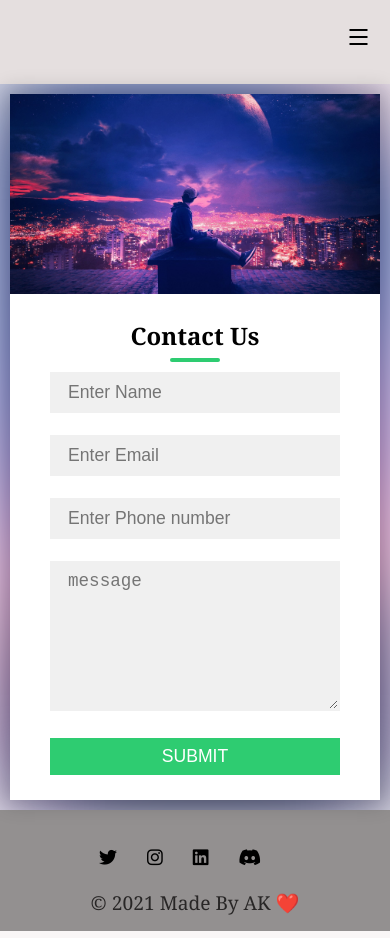
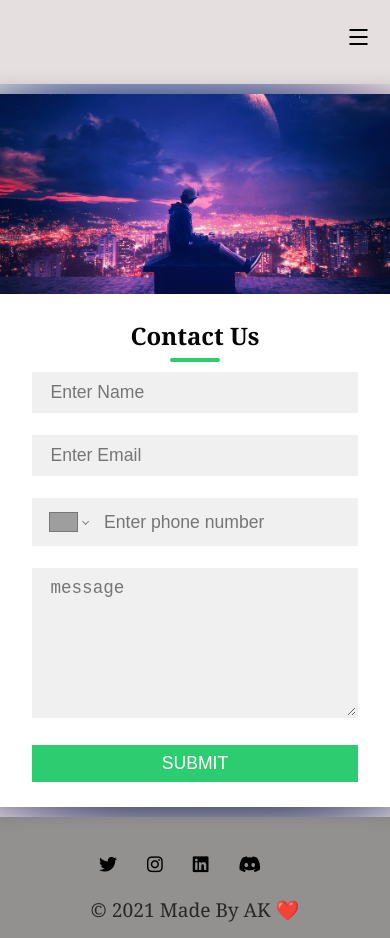
Before and after one commit to deepak640/AKP, a React (Vite) app: page /contact in a window 390 px wide. Built offline with nearby package versions, Linux system fonts and the light colour scheme; grey boxes are pictures that could not be loaded.

Commit message:
updated phone number

```diff
--- a/package.json
+++ b/package.json
@@ -15,6 +15,7 @@
     "bootstrap": "^5.3.1",
     "react": "^18.2.0",
     "react-dom": "^18.2.0",
+    "react-phone-number-input": "^3.3.6",
     "react-router-dom": "^6.15.0",
     "typed.js": "^2.0.16"
   },
--- a/src/index.css
+++ b/src/index.css
@@ -1,3 +1,12 @@
-.active::after{
+.active::after {
     width: 100%;
 }
+
+.PhoneInputInput {
+    outline: none;
+    border: none;
+    background: transparent;
+    padding: 0.2rem 0.6rem;
+    font-size: 1.1rem;
+    transition: .3s;
+}
--- a/src/pages/Contact.jsx
+++ b/src/pages/Contact.jsx
@@ -1,28 +1,37 @@
-import React from 'react'
+import React, { useState } from 'react'
 import Layout from "../assets/Layout";
 import { useForm } from '@formspree/react';
+import PhoneInput from 'react-phone-number-input';
+import 'react-phone-number-input/style.css'
 
 const Contact = () => {
     const [state, handleSubmit] = useForm("mbjvyblb");
+    const [value, setValue] = useState()
     if (state.succeeded) {
         return <p>Thanks for joining!</p>;
     }
     return (
         <Layout>
             <div className="contact-container">
-                <form className="contact-box" action='https://formspree.io/f/mbjvyblb' method='POST'>
+                <form className="contact-box" onSubmit={handleSubmit}>
                     <div className="left"></div>
                     <div className="right">
                         <h2>Contact Us</h2>
                         <input type="text" name='name' className="field" id="" placeholder='Enter Name' required />
                         <input type="email" name='email' className="field" id="" placeholder='Enter Email' required />
-                        <input type="Phone Number" name='phone number' className="field" id="" placeholder='Enter Phone number' required />
+                        {/* <input type="Phone Number" name='phone number' className="field" id="" placeholder='Enter Phone number' required /> */}
+                        <PhoneInput className='field'
+                            placeholder="Enter phone number"
+                            defaultCountry='IN'
+                            name='phone number'
+                            value={value}
+                            onChange={setValue} />
                         <textarea className="field area" name='message' id="" cols='20' placeholder='message' required></textarea>
                         <button className='btn'>SUBMIT</button>
                     </div>
                 </form>
-            </div>
-        </Layout>
+            </div >
+        </Layout >
 
     )
 }
```
Also changed, not shown: 1 other file (tests, documents, lock files or other folders).
